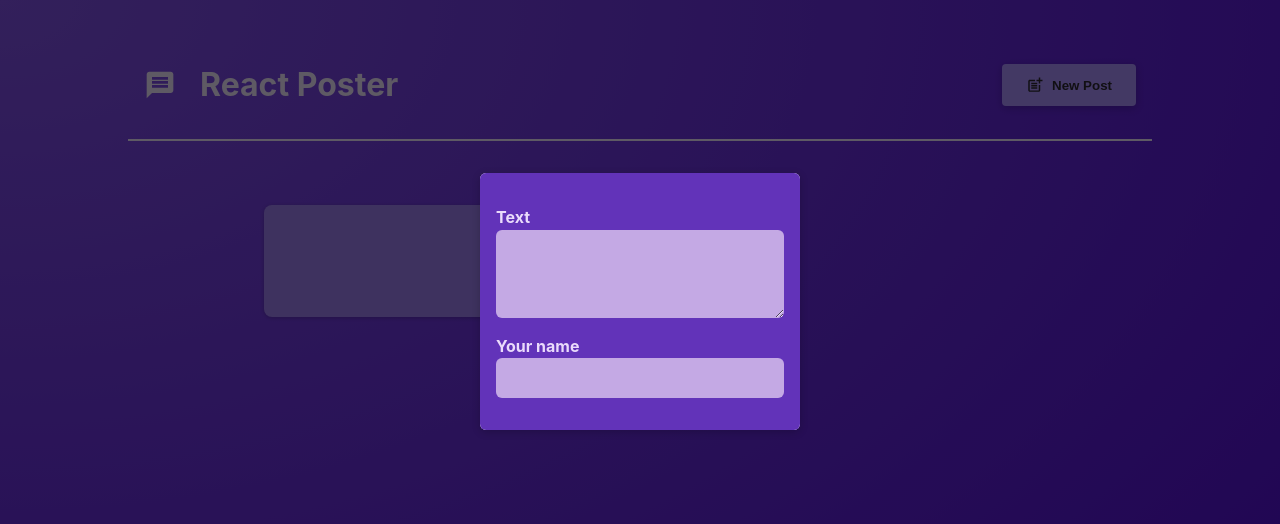
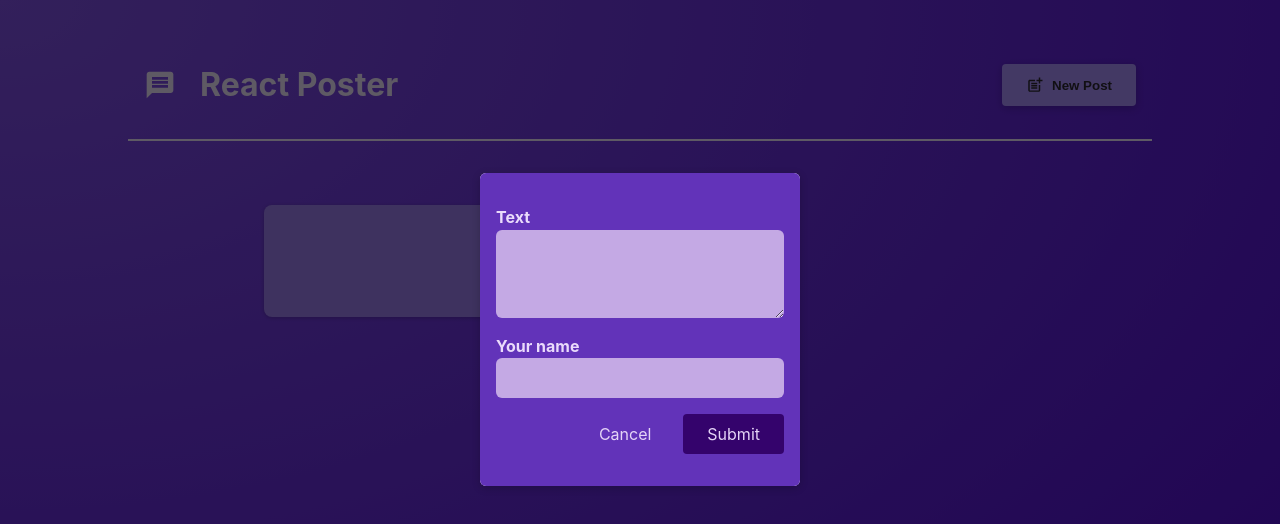
Before and after one commit to Amine-Hamidi/react-crash-course, a React (Vite) app: page / in a window 1280 px wide. Both pictures are taken after a click on the button "New Post". Shown: the top 524 px of the page. Built offline with nearby package versions, Linux system fonts and the light colour scheme.

Commit message:
added Cancel button

```diff
--- a/src/components/ListPosts.jsx
+++ b/src/components/ListPosts.jsx
@@ -26,6 +26,7 @@
               <NewPost
                 onChangeBody={handleChange}
                 onChangeAuthor={handleChangeAuthor}
+                onCancel={onStopPosting}
               />
             </Modal>
           )}
--- a/src/components/NewPost.jsx
+++ b/src/components/NewPost.jsx
@@ -1,17 +1,21 @@
 import classes from './NewPost.module.css';
 
-function NewPost(props) {
+function NewPost({onCancel, onChangeBody, onChangeAuthor}) {
 
   return (
     <form className={classes.form}>
       <p>
         <label htmlFor="body">Text</label>
-        <textarea id="body" required rows={3} onChange={props.onChangeBody} />
+        <textarea id="body" required rows={3} onChange={onChangeBody} />
       </p>
 
       <p>
         <label htmlFor="name">Your name</label>
-        <input type="text" id="name" required onChange={props.onChangeAuthor} />
+        <input type="text" id="name" required onChange={onChangeAuthor} />
+      </p>
+      <p className={classes.actions}>
+        <button type="button" onClick={onCancel}>Cancel</button>
+        <button >Submit</button>
       </p>
     </form>
   );
```
